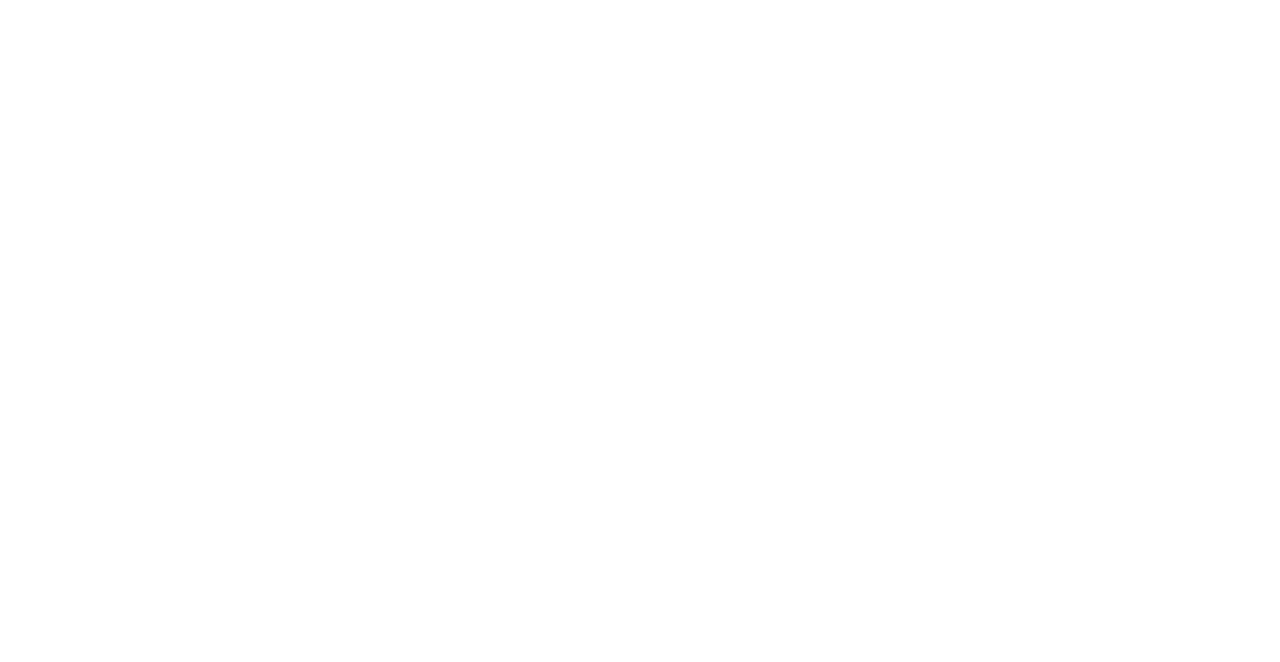
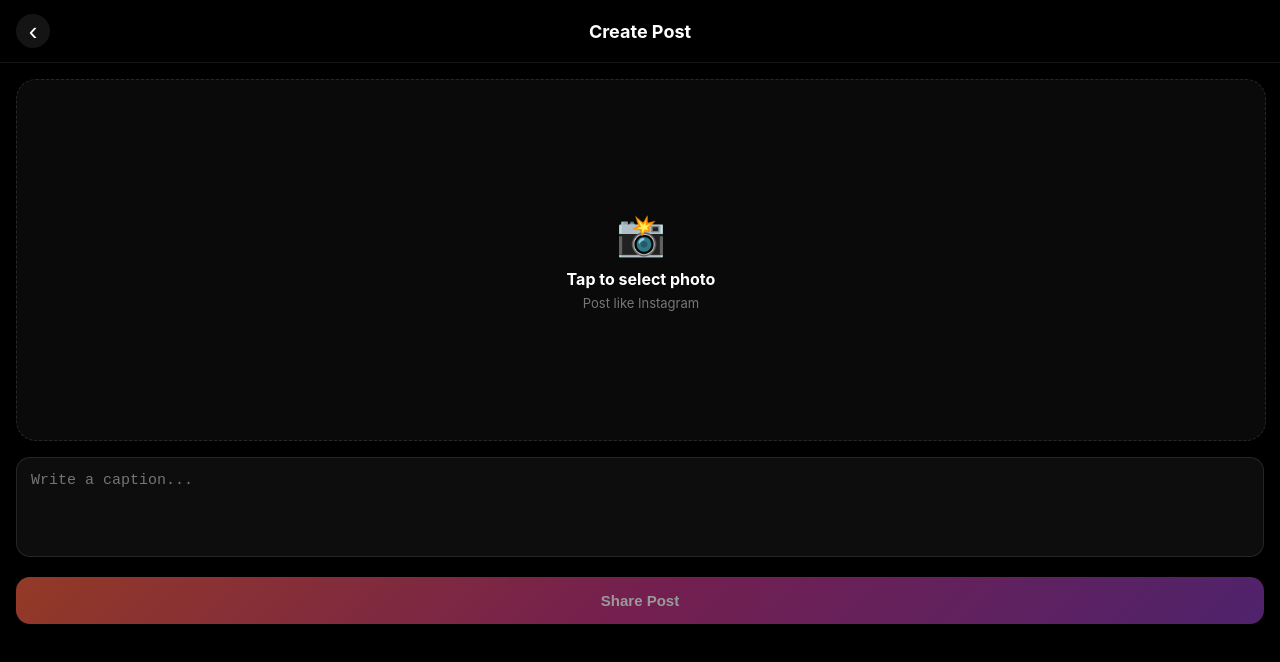
Before and after one commit to GayatriRajput2000/ScrollGuru, a React (Create React App) app in the folder frontend/: page /create-post in a window 1280 px wide. Before the commit this address had no page. Shown: the top 662 px of the page. Built offline with nearby package versions, Linux system fonts and the light colour scheme; sample sign-in values are in the browser's storage.

Commit message:
resolved the uncought error

```diff
--- a/frontend/src/App.js
+++ b/frontend/src/App.js
@@ -8,6 +8,7 @@ import Feed from "./pages/Feed";
 import Upload from "./pages/Upload";
 import Profile from "./pages/Profile";
 import CreatorProfile from "./pages/CreatorProfile";
+import CreatePost from "./pages/CreatePost";
 
 function App() {
   return (
@@ -39,8 +40,33 @@ function App() {
             </PrivateRoute>
           }
         />
-        <Route path="/profile" element={<Profile />} /> {/* ✅ */}
-        <Route path="/creator/:id" element={<CreatorProfile />} />
+
+        <Route
+          path="/create-post"
+          element={
+            <PrivateRoute>
+              <CreatePost />
+            </PrivateRoute>
+          }
+        />
+
+        <Route
+          path="/profile"
+          element={
+            <PrivateRoute>
+              <Profile />
+            </PrivateRoute>
+          }
+        />
+
+        <Route
+          path="/creator/:id"
+          element={
+            <PrivateRoute>
+              <CreatorProfile />
+            </PrivateRoute>
+          }
+        />
       </Routes>
     </BrowserRouter>
   );
--- /dev/null
+++ b/frontend/src/pages/CreatePost.js
@@ -0,0 +1,225 @@
+import { useEffect, useState } from "react";
+import { useNavigate } from "react-router-dom";
+import API from "../api/axios";
+
+export default function CreatePost() {
+  const navigate = useNavigate();
+
+  const [caption, setCaption] = useState("");
+  const [image, setImage] = useState(null);
+  const [preview, setPreview] = useState("");
+  const [uploading, setUploading] = useState(false);
+  const [error, setError] = useState("");
+
+  useEffect(() => {
+    if (!image) {
+      setPreview("");
+      return;
+    }
+
+    const objectUrl = URL.createObjectURL(image);
+    setPreview(objectUrl);
+
+    return () => URL.revokeObjectURL(objectUrl);
+  }, [image]);
+
+  const handleImageChange = (e) => {
+    const file = e.target.files?.[0];
+    if (!file) return;
+
+    if (!file.type.startsWith("image/")) {
+      setError("Please select a valid image file");
+      return;
+    }
+
+    setError("");
+    setImage(file);
+  };
+
+  const handlePost = async () => {
+    if (!image) {
+      setError("Please select an image first");
+      return;
+    }
+
+    try {
+      setUploading(true);
+      setError("");
+
+      const formData = new FormData();
+      formData.append("image", image); // backend field name check kar lena
+      formData.append("caption", caption);
+
+      await API.post("/posts/create/", formData);
+
+      alert("Post uploaded successfully 🔥");
+      navigate("/profile");
+    } catch (err) {
+      console.error("Post upload error:", err.response?.data || err);
+      setError(
+        err.response?.data?.message ||
+          err.response?.data?.detail ||
+          "Post upload failed"
+      );
+    } finally {
+      setUploading(false);
+    }
+  };
+
+  return (
+    <div style={styles.page}>
+      <div style={styles.topBar}>
+        <button style={styles.backBtn} onClick={() => navigate(-1)}>
+          ‹
+        </button>
+        <h2 style={styles.title}>Create Post</h2>
+        <div style={{ width: 34 }} />
+      </div>
+
+      <div style={styles.card}>
+        <label style={styles.uploadBox}>
+          <input
+            type="file"
+            accept="image/*"
+            onChange={handleImageChange}
+            style={{ display: "none" }}
+          />
+
+          {preview ? (
+            <img src={preview} alt="preview" style={styles.previewImage} />
+          ) : (
+            <div style={styles.placeholder}>
+              <div style={styles.icon}>📸</div>
+              <div style={styles.text}>Tap to select photo</div>
+              <div style={styles.subtext}>Post like Instagram</div>
+            </div>
+          )}
+        </label>
+
+        <textarea
+          placeholder="Write a caption..."
+          value={caption}
+          onChange={(e) => setCaption(e.target.value)}
+          style={styles.textarea}
+        />
+
+        {error ? <p style={styles.error}>{error}</p> : null}
+
+        <button
+          onClick={handlePost}
+          disabled={!image || uploading}
+          style={{
+            ...styles.postBtn,
+            opacity: !image || uploading ? 0.6 : 1,
+            cursor: !image || uploading ? "not-allowed" : "pointer",
+          }}
+        >
+          {uploading ? "Posting..." : "Share Post"}
+        </button>
+      </div>
+    </div>
+  );
+}
+
+const styles = {
+  page: {
+    minHeight: "100vh",
+    background: "#000",
+    color: "#fff",
+    fontFamily: "-apple-system, BlinkMacSystemFont, 'Segoe UI', Roboto, sans-serif",
+  },
+  topBar: {
+    display: "flex",
+    justifyContent: "space-between",
+    alignItems: "center",
+    padding: "14px 16px",
+    borderBottom: "1px solid rgba(255,255,255,0.08)",
+    background: "rgba(0,0,0,0.9)",
+    position: "sticky",
+    top: 0,
+  },
+  backBtn: {
+    width: "34px",
+    height: "34px",
+    borderRadius: "50%",
+    border: "none",
+    background: "rgba(255,255,255,0.08)",
+    color: "#fff",
+    fontSize: "26px",
+  },
+  title: {
+    margin: 0,
+    fontSize: "18px",
+    fontWeight: "700",
+  },
+  card: {
+    padding: "16px",
+  },
+  uploadBox: {
+    display: "block",
+    width: "100%",
+    height: "360px",
+    borderRadius: "20px",
+    overflow: "hidden",
+    background: "rgba(255,255,255,0.04)",
+    border: "1px dashed rgba(255,255,255,0.12)",
+    marginBottom: "16px",
+    cursor: "pointer",
+  },
+  placeholder: {
+    height: "100%",
+    display: "flex",
+    justifyContent: "center",
+    alignItems: "center",
+    flexDirection: "column",
+    color: "#aaa",
+  },
+  icon: {
+    fontSize: "40px",
+    marginBottom: "10px",
+  },
+  text: {
+    fontSize: "16px",
+    fontWeight: "700",
+    color: "#fff",
+  },
+  subtext: {
+    fontSize: "13px",
+    color: "#777",
+    marginTop: "6px",
+  },
+  previewImage: {
+    width: "100%",
+    height: "100%",
+    objectFit: "cover",
+  },
+  textarea: {
+    width: "100%",
+    minHeight: "100px",
+    borderRadius: "14px",
+    background: "rgba(255,255,255,0.05)",
+    border: "1px solid rgba(255,255,255,0.10)",
+    color: "#fff",
+    padding: "14px",
+    fontSize: "15px",
+    resize: "none",
+    outline: "none",
+    boxSizing: "border-box",
+  },
+  error: {
+    color: "#ff6b6b",
+    fontSize: "14px",
+    marginTop: "10px",
+  },
+  postBtn: {
+    width: "100%",
+    marginTop: "16px",
+    padding: "15px",
+    border: "none",
+    borderRadius: "14px",
+    background: "linear-gradient(135deg, #f56040, #c13584, #833ab4)",
+    color: "#fff",
+    fontSize: "15px",
+    fontWeight: "700",
+  },
+};
```
